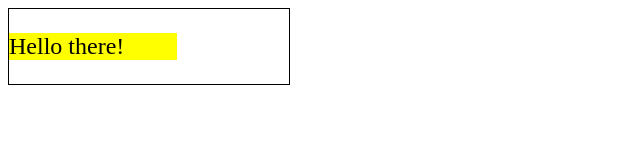
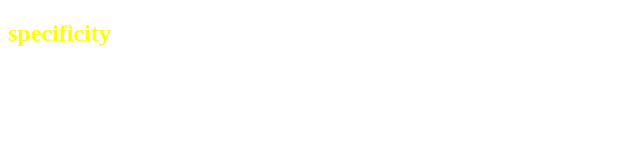
Before and after one commit to iaayush07/css-bts, a plain HTML site: page index.html in a window 1280 px wide. Shown: the whole page, without its empty margins (0-640 px from the left). Drawn offline with Linux system fonts and the light colour scheme.

Commit message:
specificity

```diff
--- a/assets/css/styles.css
+++ b/assets/css/styles.css
@@ -1,14 +1,35 @@
+/* which css apply-- */
+/* h1 {
+    color: yellow;
+} */
+
+/* specificity */
+
+#text h2 {
+    color: yellow;
+}
+
+h2 {
+    color: red;
+}
+
+.specificity h2 {
+    color: blue;
+}
+
 /* css value process */
-section{
+/* section {
     width: 280px;
     border: 1px solid black;
     font-size: 1.5rem;
 }
-p{
+
+p {
     width: 140px;
     background-color: red;
 }
-.hello{
+
+.hello {
     width: 60%;
     background: yellow;
-}
+} */
--- a/index.html
+++ b/index.html
@@ -6,15 +6,29 @@
     <meta http-equiv="X-UA-Compatible" content="IE=edge">
     <meta name="viewport" content="width=device-width, initial-scale=1.0">
     <title>Document</title>
+    <!-- external--style-- -->
     <link rel="stylesheet" href="assets/css/styles.css">
+    <!-- internal style-- -->
+    <style>
+        h1 {
+            color: blue;
+        }
+    </style>
 </head>
 
 <body>
+    <!-- style types-- -->
+    <!-- <h1>which style should apply?</h1> -->
+
+    <!-- specificity -->
+    <div class="specificity" id="text">
+        <h2>specificity</h2>
+    </div>
+
     <!-- how css value are processed -->
-    <section>
+    <!-- <section>
         <p class="hello">Hello there!</p>
-    </section>
-
+    </section> -->
 
 </body>
 
```
Also changed, not shown: 1 other file.
